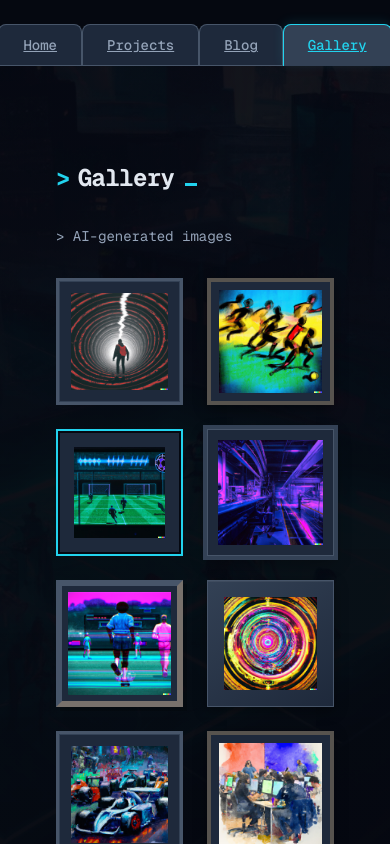
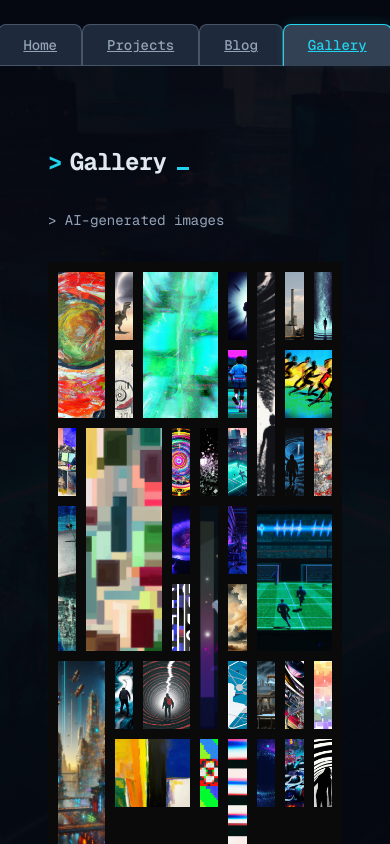
Before and after one commit to ayomidecole/Personal-Website, a Next.js app: page /gallery in a window 390 px wide. Shown: the top 844 px of the page. Built offline with nearby package versions, Linux system fonts and the light colour scheme.

Commit message:
Refactor Gallery component to use MondrianGrid for image display; update layout and styling for improved responsiveness.

```diff
--- /dev/null
+++ b/app/gallery/MondrianGrid.tsx
@@ -0,0 +1,156 @@
+"use client";
+
+import Image from "next/image";
+import { useEffect, useState } from "react";
+
+type Placement = { row: number; col: number; rowSpan: number; colSpan: number };
+
+const COLS = 10;
+const ROWS = 8;
+const N = 37;
+
+type BlockSpec = { h: number; w: number; indices: number[] };
+
+// Build Mondrian layout with varied block sizes: try larger shapes first
+function buildLayout(specs: BlockSpec[]): Placement[] {
+  const used = new Set<string>();
+  const key = (r: number, c: number) => `${r},${c}`;
+  const mark = (r: number, c: number, h: number, w: number) => {
+    for (let y = r; y < r + h; y++)
+      for (let x = c; x < c + w; x++) used.add(key(y, x));
+  };
+  const nextCell = () => {
+    for (let r = 0; r < ROWS; r++)
+      for (let c = 0; c < COLS; c++)
+        if (!used.has(key(r, c))) return { r, c };
+    return null;
+  };
+  const fits = (r: number, c: number, h: number, w: number) => {
+    if (r + h > ROWS || c + w > COLS) return false;
+    for (let y = r; y < r + h; y++)
+      for (let x = c; x < c + w; x++)
+        if (used.has(key(y, x))) return false;
+    return true;
+  };
+  const placements: Placement[] = [];
+  for (let idx = 0; idx < N; idx++) {
+    const cell = nextCell();
+    if (!cell) break;
+    const { r, c } = cell;
+    let placed = false;
+    for (const { h, w, indices } of specs) {
+      if (!indices.includes(idx) || !fits(r, c, h, w)) continue;
+      placements.push({ row: r, col: c, rowSpan: h, colSpan: w });
+      mark(r, c, h, w);
+      placed = true;
+      break;
+    }
+    if (!placed) {
+      placements.push({ row: r, col: c, rowSpan: 1, colSpan: 1 });
+      mark(r, c, 1, 1);
+    }
+  }
+  return placements;
+}
+
+// Specs: try bigger shapes first (order matters for packing). 10x8 = 80 cells, 37 blocks.
+const LAYOUTS = [
+  buildLayout([
+    { h: 3, w: 3, indices: [0] },
+    { h: 3, w: 2, indices: [8] },
+    { h: 2, w: 3, indices: [5, 18] },
+    { h: 2, w: 2, indices: [12, 28] },
+    { h: 1, w: 3, indices: [3, 15, 30] },
+    { h: 3, w: 1, indices: [7, 22] },
+    { h: 1, w: 2, indices: [10, 25] },
+    { h: 2, w: 1, indices: [14, 32] },
+  ]),
+  buildLayout([
+    { h: 3, w: 3, indices: [11] },
+    { h: 2, w: 3, indices: [2, 21] },
+    { h: 3, w: 2, indices: [6, 24] },
+    { h: 2, w: 2, indices: [0, 16] },
+    { h: 3, w: 1, indices: [4, 19] },
+    { h: 1, w: 3, indices: [13, 31] },
+    { h: 1, w: 2, indices: [9, 26] },
+    { h: 2, w: 1, indices: [17, 33] },
+  ]),
+  buildLayout([
+    { h: 3, w: 2, indices: [1, 23] },
+    { h: 2, w: 3, indices: [8, 27] },
+    { h: 2, w: 2, indices: [5, 14, 30] },
+    { h: 3, w: 1, indices: [11, 25] },
+    { h: 1, w: 3, indices: [3, 20] },
+    { h: 1, w: 2, indices: [7, 18, 32] },
+    { h: 2, w: 1, indices: [10, 22, 34] },
+  ]),
+];
+
+function shuffle<T>(arr: T[]): T[] {
+  const out = [...arr];
+  for (let i = out.length - 1; i > 0; i--) {
+    const j = Math.floor(Math.random() * (i + 1));
+    [out[i], out[j]] = [out[j], out[i]];
+  }
+  return out;
+}
+
+type GalleryImage = { src: string; alt: string };
+
+export function MondrianGrid({ images }: { images: GalleryImage[] }) {
+  const [layoutIndex, setLayoutIndex] = useState(0);
+  const [order, setOrder] = useState<number[]>(() =>
+    images.map((_, i) => i)
+  );
+
+  const layout = LAYOUTS[layoutIndex];
+
+  useEffect(() => {
+    const id = setInterval(() => {
+      setLayoutIndex((prev) => (prev + 1) % LAYOUTS.length);
+      setOrder((prev) => shuffle(prev));
+    }, 5000);
+    return () => clearInterval(id);
+  }, []);
+
+  return (
+    <div
+      className="mondrian-grid w-full"
+      style={{
+        display: "grid",
+        gridTemplateColumns: `repeat(${COLS}, 1fr)`,
+        gridTemplateRows: `repeat(${ROWS}, 1fr)`,
+        gap: "clamp(10px, 2vw, 20px)",
+        background: "#0a0a0a",
+        padding: "clamp(10px, 2vw, 20px)",
+        aspectRatio: `${COLS} / ${ROWS}`,
+        minHeight: "75vh",
+        maxHeight: "92vh",
+      }}
+    >
+      {images.map((img, i) => {
+        const place = layout[i];
+        const imageIndex = order[i];
+        const { src, alt } = images[imageIndex];
+        return (
+          <div
+            key={`${layoutIndex}-${i}-${imageIndex}`}
+            className="relative min-h-0 min-w-0 overflow-hidden bg-[var(--background)] transition-[grid-row,grid-column] duration-500 ease-out"
+            style={{
+              gridRow: `${place.row + 1} / span ${place.rowSpan}`,
+              gridColumn: `${place.col + 1} / span ${place.colSpan}`,
+            }}
+          >
+            <Image
+              src={src}
+              alt={alt}
+              fill
+              className="object-cover"
+              sizes="(max-width: 640px) 33vw, (max-width: 1024px) 25vw, 14vw"
+            />
+          </div>
+        );
+      })}
+    </div>
+  );
+}
--- a/app/gallery/page.tsx
+++ b/app/gallery/page.tsx
@@ -1,4 +1,4 @@
-import Image from "next/image";
+import { MondrianGrid } from "./MondrianGrid";
 
 const galleryImages: { src: string; alt: string }[] = [
   { src: "/gallery/01.png", alt: "Person traveling through time in a black hole" },
@@ -42,7 +42,7 @@ const galleryImages: { src: string; alt: string }[] = [
 
 export default function Gallery() {
   return (
-    <div className="mx-auto max-w-5xl px-6 py-16">
+    <div className="mx-auto w-full max-w-7xl px-4 py-12 sm:px-6">
       <h1 className="mb-8 flex items-baseline gap-2 font-mono text-2xl font-bold tracking-tight text-[var(--foreground)]">
         <span className="terminal-prompt">&gt;</span>
         <span>Gallery</span>
@@ -60,24 +60,7 @@ export default function Gallery() {
           </p>
         </div>
       ) : (
-        <div className="grid grid-cols-2 gap-6 sm:grid-cols-3 md:gap-8">
-          {galleryImages.map(({ src, alt }, index) => {
-            const frameStyle = `gallery-frame gallery-frame-${index % 6}`;
-            return (
-              <div key={src} className={frameStyle}>
-                <div className="relative aspect-square overflow-hidden bg-[var(--background)]">
-                  <Image
-                    src={src}
-                    alt={alt}
-                    fill
-                    className="object-cover"
-                    sizes="(max-width: 640px) 50vw, (max-width: 768px) 33vw, 25vw"
-                  />
-                </div>
-              </div>
-            );
-          })}
-        </div>
+        <MondrianGrid images={galleryImages} />
       )}
     </div>
   );
```
